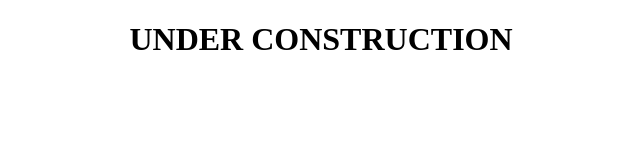
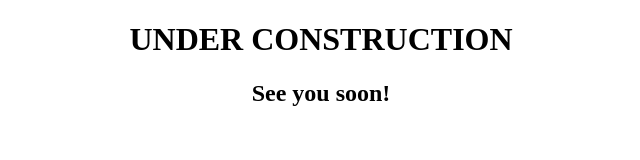
Before and after one commit to mctmaia/mctmaia.github.io, a plain HTML site: page index.html in a window 1280 px wide. Shown: the whole page, without its empty margins (319-959 px from the left). Drawn offline with Linux system fonts and the light colour scheme.

Commit message:
Update index.html

```diff
--- a/index.html
+++ b/index.html
@@ -8,5 +8,6 @@
   </head>
   <body>
     <h1 align="center">UNDER CONSTRUCTION</h1>
+    <h2 align="center">See you soon!</h2>
   </body>
 </html>
```
